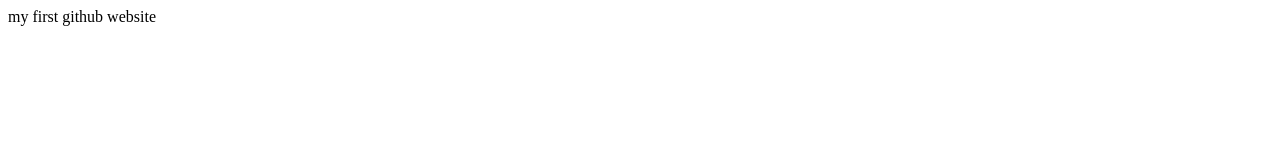
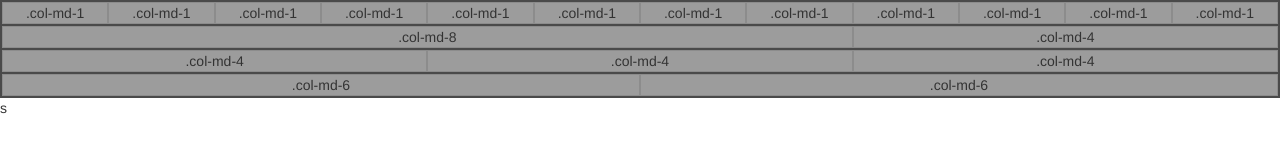
Before and after one commit to iamshajib/MMP240, a plain HTML site: page index.html in a window 1280 px wide. Drawn offline with nearby package versions, Linux system fonts and the light colour scheme.

Commit message:
seond commit

```diff
--- /dev/null
+++ b/css/style.css
@@ -0,0 +1,8 @@
+div {
+    border:1px solid rgba(0,0,0,0.1);
+    background: #9C9C9C;
+    text-align:center;
+}
+.container-fluid, .container, .row{
+    background: #525252;
+}
--- a/index.html
+++ b/index.html
@@ -1,9 +1,56 @@
 <DOCTYPE html>
-<html>
-<head>
-	<title></title>
-</head>
-<body>
-	<p>my first github website</p>
-</body>
-</html>
+    <html>
+
+    <head>
+        <!--Support of foreigh character-->
+        <meta charset="utf-8">
+        <!--IE Compatibility Setting, "IE=Edge ensures IE uses the latest rendering engine-->
+        <meta http-equiv="X-UA-Compatible" content="IE=edge">
+        <!--Get physical width of the movile device-->
+        <meta name="viewport" content="width=device-width, initial-scale=1">
+        <!--Name of your website displayed on the browser tab-->
+        <title>MMP240</title>
+        <!-- Latest compiled and minified CSS -->
+        <link rel="stylesheet" href="https://maxcdn.bootstrapcdn.com/bootstrap/3.3.2/css/bootstrap.min.css">
+        <!-- custom css -->
+        <link rel="stylesheet" href="custom.css">
+        <!-- jQuery (necessary for Bootstrap's JavaScript plugins) -->
+        <script src="https://ajax.googleapis.com/ajax/libs/jquery/1.11.2/jquery.min.js"></script>
+        <!-- Latest compiled and minified JavaScript -->
+        <script src="https://maxcdn.bootstrapcdn.com/bootstrap/3.3.2/js/bootstrap.min.js"></script>
+        <link rel="stylesheet" type="text/css" href="css/style.css">
+    </head>
+
+    <body>
+        <div class="container-fluid">
+            <div class="row">
+                <div class="col-md-1">.col-md-1</div>
+                <div class="col-md-1">.col-md-1</div>
+                <div class="col-md-1">.col-md-1</div>
+                <div class="col-md-1">.col-md-1</div>
+                <div class="col-md-1">.col-md-1</div>
+                <div class="col-md-1">.col-md-1</div>
+                <div class="col-md-1">.col-md-1</div>
+                <div class="col-md-1">.col-md-1</div>
+                <div class="col-md-1">.col-md-1</div>
+                <div class="col-md-1">.col-md-1</div>
+                <div class="col-md-1">.col-md-1</div>
+                <div class="col-md-1">.col-md-1</div>
+            </div>
+            <div class="row">
+                <div class="col-md-8">.col-md-8</div>
+                <div class="col-md-4">.col-md-4</div>
+            </div>
+            <div class="row">
+                <div class="col-md-4">.col-md-4</div>
+                <div class="col-md-4">.col-md-4</div>
+                <div class="col-md-4">.col-md-4</div>
+            </div>
+            <div class="row">
+                <div class="col-md-6">.col-md-6</div>
+                <div class="col-md-6">.col-md-6</div>
+            </div>
+        </div>
+    </body>
+
+    </html>s
```
